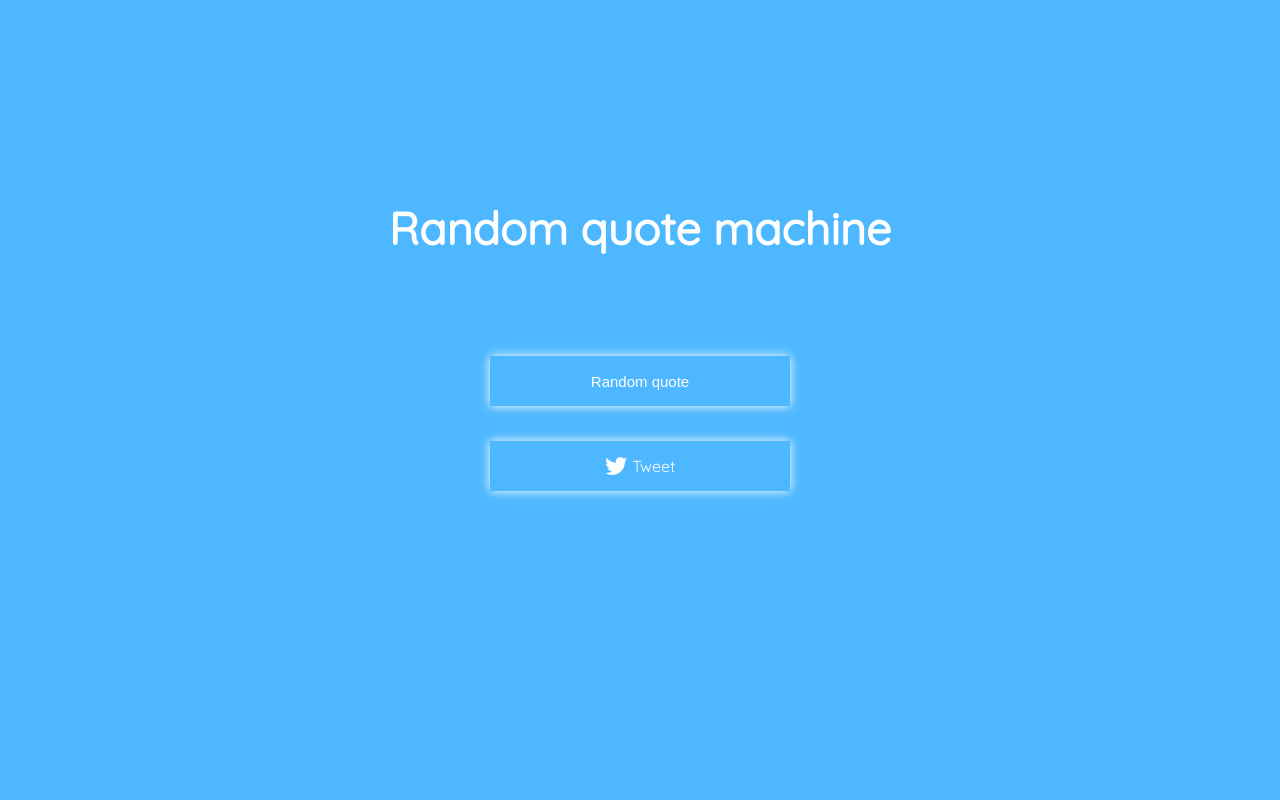
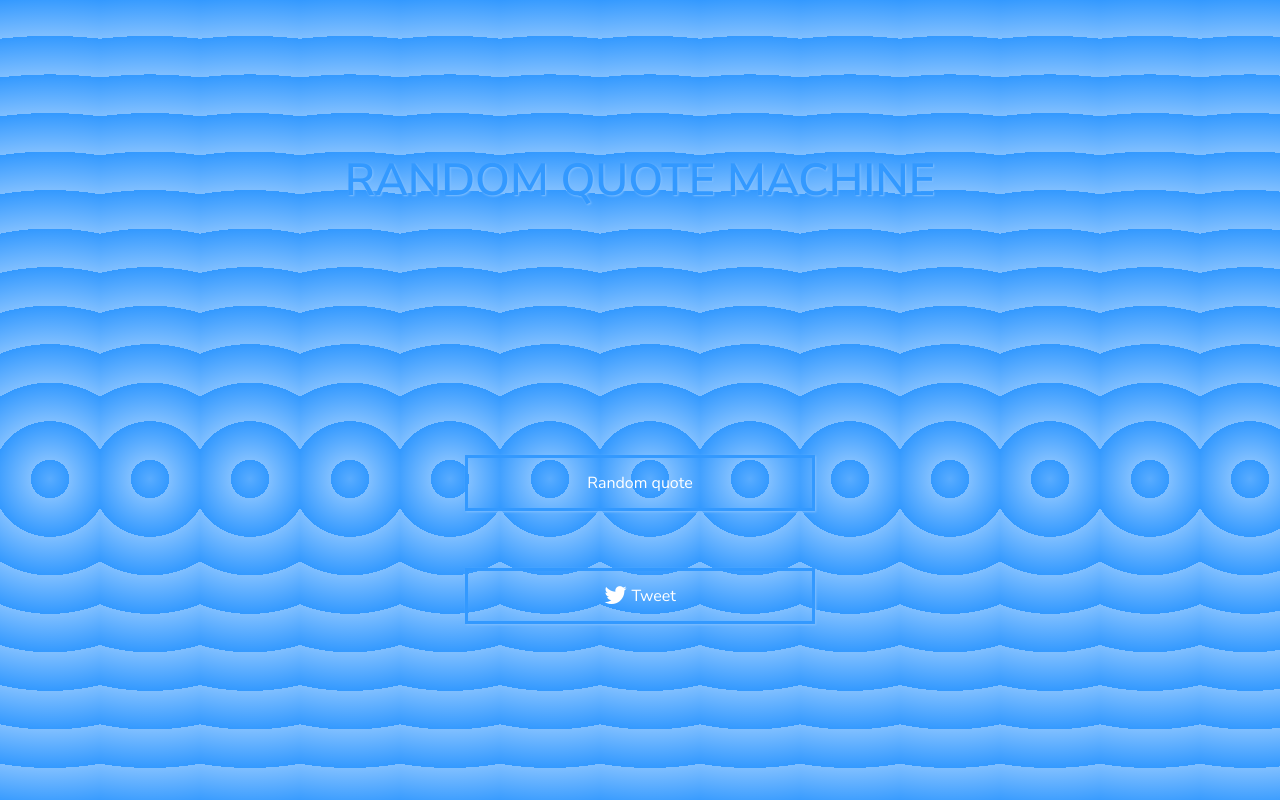
Before and after one commit to annmarin/random-machine, a plain HTML site: page index.html in a window 1280 px wide. Shown: the top 800 px of the page. Drawn offline with nearby package versions, Linux system fonts and the light colour scheme; no server answers.

Commit message:
a new styling

```diff
--- a/index.html
+++ b/index.html
@@ -3,7 +3,7 @@
 <head>
     <meta charset="utf-8">
     <title>Random quote machine</title>
-    <link href="https://fonts.googleapis.com/css?family=Quicksand" rel="stylesheet">
+    <link href="https://fonts.googleapis.com/css?family=Nunito+Sans:400,600" rel="stylesheet">
     <link rel="stylesheet" href="https://maxcdn.bootstrapcdn.com/font-awesome/4.5.0/css/font-awesome.min.css">
     <link rel="stylesheet" type="text/css" href="style.css">
 </head>
@@ -12,16 +12,17 @@
         <header>
             <h1>Random quote machine</h1>
         </header>
-        <div class="box">
-            <h2 class="quote"></h2>
-            <h3 class="author"></h3>
-        </div>
-        <div>
-            <button class="trigger"> Random quote </button>
-            <a href="#" target="_blank" class="tweet"><i class="fa fa-twitter fa-lg"></i> Tweet</a>
-        </div>
+        <div class="container">
+
+                <h2 class="box quote"></h2>
+                <h3 class="box author"></h3>
+
+            <div class="button-position">
+                <button class="box trigger"> Random quote </button><br>
+                <a href="#" target="_blank" class="box tweet"><i class="fa fa-twitter fa-lg"></i> Tweet</a>
+            </div>
+        </div> <!-- .container -->
     </main>
-
     <script src="https://code.jquery.com/jquery-3.0.0.min.js" integrity="sha256-JmvOoLtYsmqlsWxa7mDSLMwa6dZ9rrIdtrrVYRnDRH0=" crossorigin="anonymous"></script>
     <script src="scripts.js"></script>
 </body>
--- a/style.css
+++ b/style.css
@@ -1,47 +1,92 @@
+* {
+	box-sizing: border: box;
+}
 body {
-    background-color: #4db8ff;
-    color: #fff;
-    font-family: 'Quicksand', sans-serif;
+    background: repeating-radial-gradient(circle, #80bfff 92%, #39f 100%);
+    background: -webkit-repeating-radial-gradient(circle, #80bfff 92%, #39f 100%);
+    background-size: 100px;
+    font-family: 'Nunito Sans', sans-serif;
+    height: 100vh;
 }
-main {
-    margin-top: 200px;
-    text-align: center;
-}
-.box {
-    margin-top: 100px;
+header {
+    margin-top: 150px;
 }
 h1 {
     font-size: 45px;
+    text-transform: uppercase;
+    color: #39f;
+    text-shadow: 1px 1px 2px #80bfff;
+    text-align: center;
 }
-h2, h3 {
-    font-size: 20px;
-    line-height: 30px;
+.container {
+    width: 80%;
+    max-width: 800px;
+    margin: 50px auto;
+    padding: 20px;
+    display: flex;
+    display: -webkit-flex;
+    flex-wrap: wrap;
+    -webkit-flex-wrap: wrap;
+}
+.box {
+    flex: 100%;
+    -webkit-flex: 100%;
 }
 h2 {
-    margin: 0 35px 35px;
+    font-size: 30px;
+    line-height: 38px;
+    color: #fff;
+    text-align: center;
+    font-weight: 400;
 }
 h3 {
+    font-size: 24px;
+    color: #fff;
     margin-bottom: 100px;
+    text-align: right;
+    font-weight: 300;
 }
-button, a {
-    display: block;
-    width: 300px;
-    height: 50px;
-    background-color: #4db8ff;
-    color: #fff;
-    line-height: 50px;
-    box-shadow: 0 0 10px #fff;
+@media (max-width: 767px) {
+    h3 {
+    	text-align: center;
+    }
 }
-button {
-    border: none;
-    font-size: 15px;
+.button-position {
     margin: 0 auto;
 }
-a {
+.trigger, .tweet {
+    display: block;
+    border: 3px solid #39f;
+    color: #fff;
+    font: inherit;
+    box-shadow:  1px 1px 2px #80bfff;
+}
+.trigger {
+    width: 350px;
+    height: 56px;
+    background-color: transparent;
+    font-size: 16px;
+}
+.tweet {
+    max-width: 350px;
+    height: 50px;
     text-decoration: none;
-    font-weight: 400;
     margin: 35px auto;
+    text-align: center;
+    line-height: 50px;
 }
 i.fa {
     font-size: 25px;
 }
+/* RWD */
+@media (max-width: 767px) {
+    body {
+        background-size: 50px;
+    }
+    h1 {
+        font-weight: 600;
+    }
+    .trigger, .tweet {
+        border: 5px solid #39f;
+    }
+}
```
